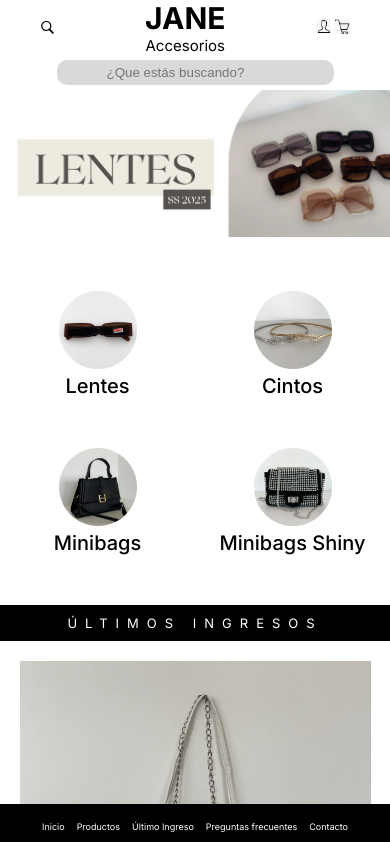
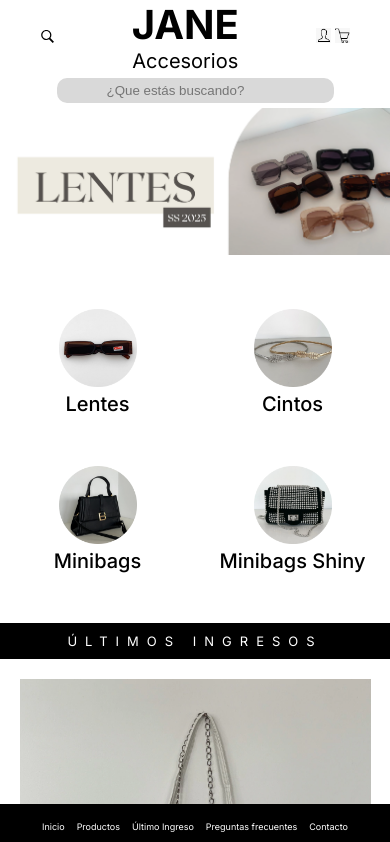
Before and after one commit to Natalia915/Jane-accesorios, a plain HTML site: page index.html in a window 390 px wide. Shown: the top 842 px of the page. Drawn offline with Linux system fonts and the light colour scheme.

Commit message:
modifique el tamaño del titulo de pagina

```diff
--- a/css/styles.css
+++ b/css/styles.css
@@ -6,7 +6,6 @@
 body{
     font-family: "Inter", sans-serif;
 }
-
 
 .header{
     margin: 0   40px    5px   40px;
@@ -456,11 +455,11 @@ label{
     }
 
     .header h1{
-        font-size: 30px;
+        font-size: 40px;
     }
 
     .header p{
-        font-size: 15px;
+        font-size: 20px;
     }
 
     .nav{
```
